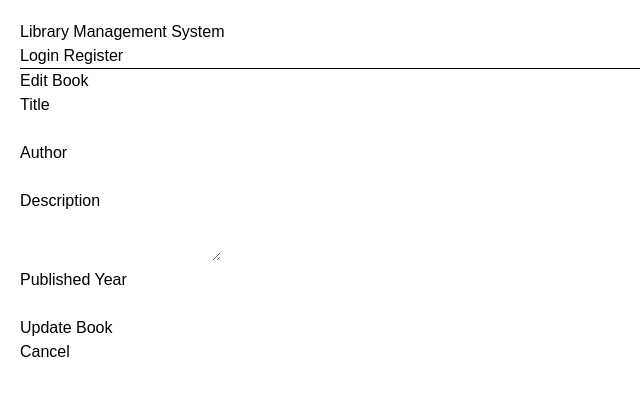
After one commit to MakPongase/LibraryExam, a Laravel app: template resources/views/books/edit.blade.php in a window 1280 px wide. The commit adds this page. Shown: the top 396 px of the page, without its empty margins (0-640 px from the left). Run offline with Laravel 12, Linux system fonts and the light colour scheme; the template is opened without the code that fills it, so the values that code supplies are empty; style sheets or scripts are compiled from the project's sources.

Commit message:
Implement book editing and deletion

```diff
--- a/app/Http/Controllers/Auth/Login.php
+++ b/app/Http/Controllers/Auth/Login.php
@@ -20,7 +20,7 @@ class Login extends Controller
             $request->session()->regenerate();
 
             return redirect()
-                ->intended(route('home'))
+                ->intended(route('books.index'))
                 ->with('success', 'You have logged in successfully.');
         }
 
--- a/app/Http/Controllers/Auth/Register.php
+++ b/app/Http/Controllers/Auth/Register.php
@@ -27,7 +27,7 @@ class Register extends Controller
         Auth::login($user);
 
     return redirect()
-        ->route('home')
+        ->route('books.index')
         ->with('success', 'Welcome to the Library Management System!');
     }
 }
--- /dev/null
+++ b/resources/views/books/edit.blade.php
@@ -0,0 +1,79 @@
+<x-layout>
+    <x-slot:title>Edit Book</x-slot:title>
+
+    <h2>Edit Book</h2>
+
+    <form method="POST" action="{{ route('books.update', $book) }}">
+        @csrf
+        @method('PUT')
+
+        <p>
+            <label for="title">Title</label><br>
+
+            <input
+                id="title"
+                type="text"
+                name="title"
+                value="{{ old('title', $book->title) }}"
+                required
+            >
+
+            @error('title')
+                <br><span>{{ $message }}</span>
+            @enderror
+        </p>
+
+        <p>
+            <label for="author">Author</label><br>
+
+            <input
+                id="author"
+                type="text"
+                name="author"
+                value="{{ old('author', $book->author) }}"
+                required
+            >
+
+            @error('author')
+                <br><span>{{ $message }}</span>
+            @enderror
+        </p>
+
+        <p>
+            <label for="description">Description</label><br>
+
+            <textarea
+                id="description"
+                name="description"
+            >{{ old('description', $book->description) }}</textarea>
+
+            @error('description')
+                <br><span>{{ $message }}</span>
+            @enderror
+        </p>
+
+        <p>
+            <label for="published_year">Published Year</label><br>
+
+            <input
+                id="published_year"
+                type="number"
+                name="published_year"
+                value="{{ old('published_year', $book->published_year) }}"
+                min="1000"
+                max="{{ date('Y') }}"
+                required
+            >
+
+            @error('published_year')
+                <br><span>{{ $message }}</span>
+            @enderror
+        </p>
+
+        <button type="submit">Update Book</button>
+    </form>
+
+    <p>
+        <a href="{{ route('books.index') }}">Cancel</a>
+    </p>
+</x-layout>
--- a/resources/views/components/layout.blade.php
+++ b/resources/views/components/layout.blade.php
@@ -19,9 +19,6 @@
 
         <nav>
           @auth
-            <a href="{{ route('home') }}">Home</a>
-                <a href="{{ route('books.index') }}">Books</a>
-                <a href="{{ route('books.create') }}">Add Book</a>
 
             <span>Hello, {{ auth()->user()->name }}</span>
 
--- a/routes/web.php
+++ b/routes/web.php
@@ -23,5 +23,5 @@ Route::post('/logout', Logout::class)
 
     Route::middleware('auth')->group(function () {
     Route::resource('books', BookController::class)
-        ->only(['index', 'create', 'store']);
+    ->only(['index', 'create', 'store', 'edit', 'update', 'destroy']);
 });
```
Also changed, not shown: app/Http/Controllers/BookController.php (+35 -0 lines), resources/views/books/index.blade.php (+18 -0 lines).
